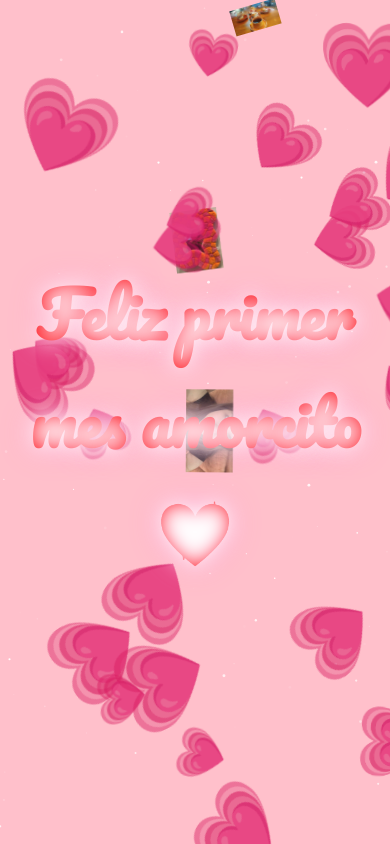
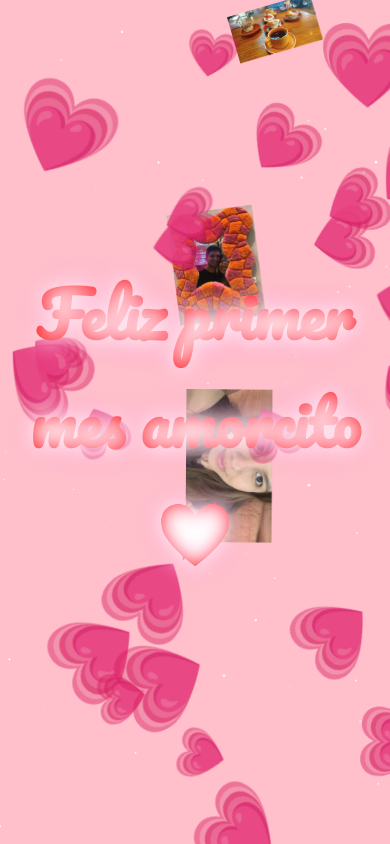
Before and after one commit to KevinPgg/KevinPgg.github.io, a plain HTML site: page index.html in a window 390 px wide. Drawn offline with Linux system fonts and the light colour scheme.

Commit message:
make it responsive prueba3

```diff
--- a/style.css
+++ b/style.css
@@ -112,6 +112,6 @@ body {
   }
 
   .falling-img {
-    width: 12vw;
+    width: 22vw;
   }
 }
```
